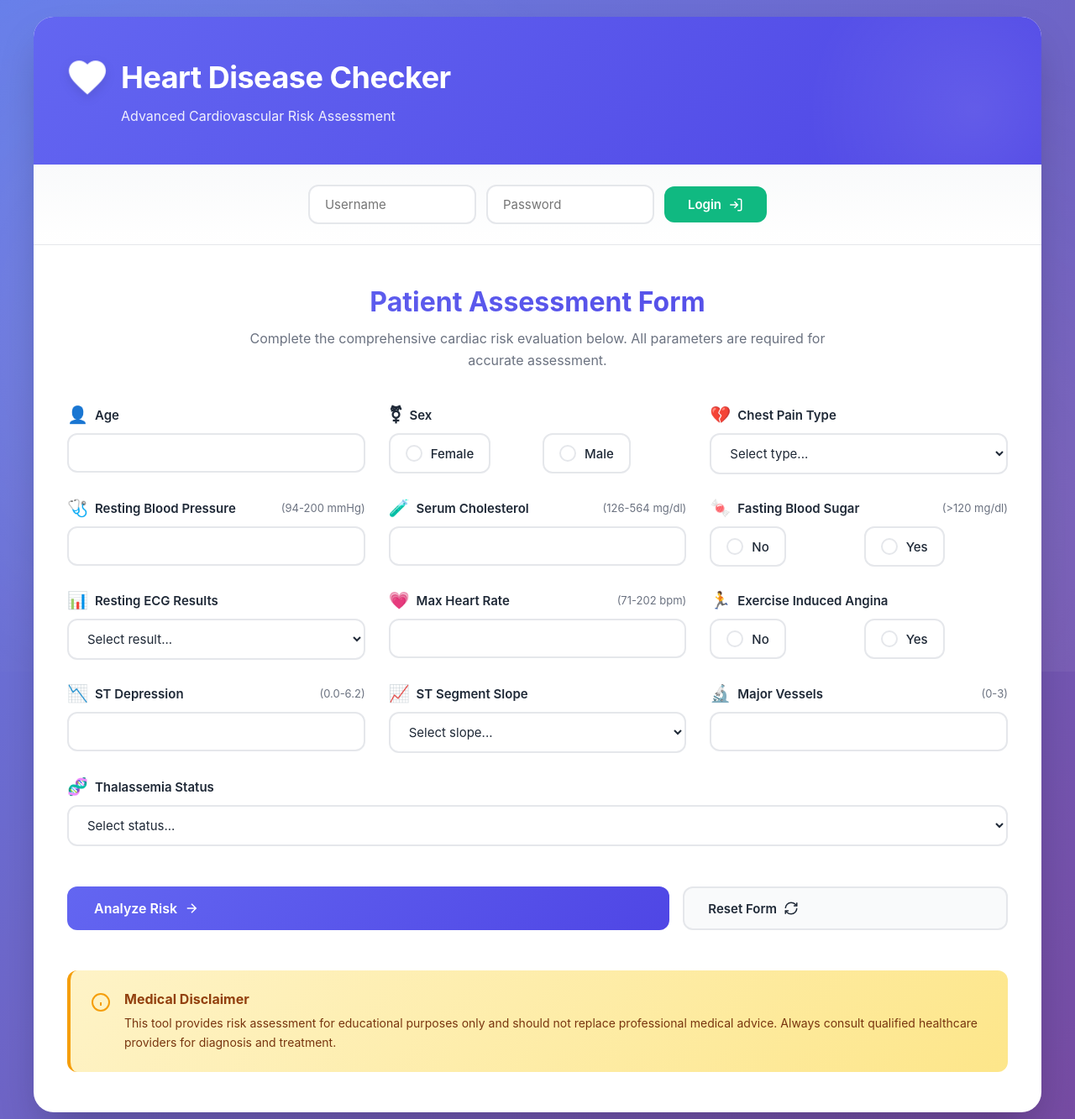
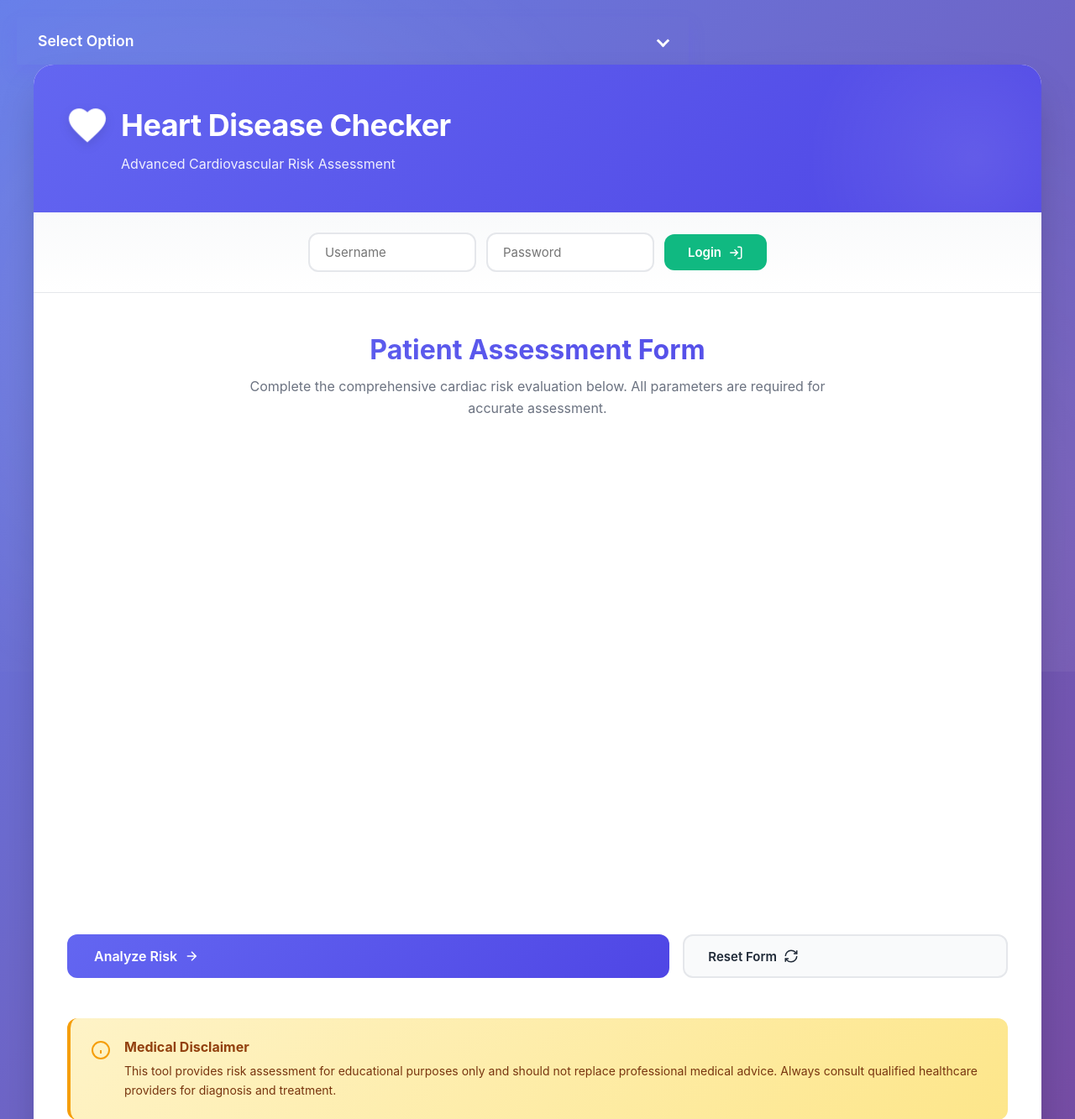
Before and after one commit to madeputrateg/back_end_penambagan, a Flask app: template source/templates/getprediction.html in a window 1280 px wide. Shown: the top 1333 px of the page at 84% size. Run offline with Flask 3, Linux system fonts and the light colour scheme; the template is opened without the code that fills it, so the values that code supplies are empty; parts of the project's set-up code (start-up, migrations or seed data) failed here and were passed over.

Commit message:
fix a view issue

```diff
--- a/source/app.py
+++ b/source/app.py
@@ -21,6 +21,13 @@ app.config['SQLALCHEMY_TRACK_MODIFICATIONS'] = False
 
 #file_upload_path
 app.config["UPLOAD_FOLDER"] = "E:\\tugas_uas_penambangan_data\\source\\upload"
+db.init_app(app)
+with app.app_context():
+    try:
+        db.create_all()
+        print("Database tables initialized successfully!")
+    except Exception as e:
+        print(f"Error creating database: {e}")
 SWAPPER = modelSwapper.modelSwapper(save_route=app.config["UPLOAD_FOLDER"])
 
 
@@ -60,7 +67,8 @@ def login():
 @app.route('/dashboard')
 @login_required
 def dashboard():
-    return f"Hello {current_user.username}! <a href='/logout'>Logout</a>"
+    feedbacks = list(map(lambda x: x.to_dict(),feedbackRepository.get_all_feedback()))
+    return render_template(template_name_or_list="uploadModels.html",feedbacksResult = feedbacks)
 
 # --- AUTHORIZATION EXAMPLE ---
 @app.route('/admin')
@@ -78,8 +86,9 @@ def logout():
     return redirect(url_for('login'))
 
 @app.route('/upload',methods=['GET','POST'])
+@login_required
 def upload_model():
-    feedbacks = feedbackRepository.get_all_feedback()
+    # feedbacks = list(map(lambda x: x.to_dict(),feedbackRepository.get_all_feedback()))
     if request.method == 'POST':
         # if 'file' not in request.files:
         #     flash('No file part')
@@ -106,15 +115,16 @@ def upload_model():
             print(err)
 
 
-    return render_template(template_name_or_list="uploadModels.html")
+    return redirect(url_for("dashboard"))
 
-@app.route('/getModel',methods=['GET','POST'])
+@app.route('/test',methods=['GET','POST'])
 def allModel():
     if request.method == "POST":
         name = request.form["class"]
         model = SWAPPER.getModel(name=name)
         return "success"
-    return '''<form method="post"><input type="text" name="class"><button>test</button></form>'''
+    keys = SWAPPER.getModelKeys()
+    return render_template("getprediction.html")
 
 @app.route('/checkstats',methods=['GET','POST'])
 def checkstats():
@@ -122,7 +132,7 @@ def checkstats():
         jsonData = request.get_json()
         model = SWAPPER.getLoadedModel(jsonData["model"])
         result = model.predict(jsonData)
-        jsonData["target_pred"] = result
+        jsonData["pred_target"] = result
         feedbackRepository.insert_feedback_json(jsonData)
         return jsonify({"result":result})
     obj = {}
@@ -138,7 +148,7 @@ def checkstats():
 
 if __name__ == '__main__':
 
-    db.init_app(app)
+
     with app.app_context():
         SWAPPER.loadSavedModel()
         try:
--- a/source/models/feedback.py
+++ b/source/models/feedback.py
@@ -1,6 +1,8 @@
 from database.db import db
+from sqlalchemy_serializer import SerializerMixin
 
-class feedback(db.Model):
+
+class feedback(db.Model,SerializerMixin):
     id = db.Column(db.Integer, primary_key=True, autoincrement=True)
     age = db.Column(db.Integer, nullable=True)
     sex = db.Column(db.String(10), nullable=True)
--- a/source/repository/feedback.py
+++ b/source/repository/feedback.py
@@ -4,7 +4,7 @@ from models.feedback import feedback
 class feedbackRepository():
 
     @classmethod
-    def get_all_feedback():
+    def get_all_feedback(cls):
         return feedback.query.all()
 
     @classmethod
@@ -53,7 +53,7 @@ class feedbackRepository():
         return new_feedback
 
     @classmethod
-    def insert_feedback_json(self,data):
+    def insert_feedback_json(cls,data):
         """
         Takes a dictionary of data, creates a new feedback object,
         saves it to the database, and returns the created object.
--- a/source/static/css/prediction.css
+++ b/source/static/css/prediction.css
@@ -536,3 +536,97 @@ body {
         width: 100%;
     }
 }
+
+.dropdown-container {
+    width: 100%;
+    max-width: 800px; /* Limits width on very large screens for readability */
+    position: relative;
+    user-select: none;
+}
+
+/* The Header / Trigger */
+.dropdown-trigger {
+    background: var(--primary-gradient);
+    color: white;
+    padding: 18px 25px;
+    border-radius: var(--radius);
+    display: flex;
+    justify-content: space-between;
+    align-items: center;
+    cursor: pointer;
+    font-weight: 600;
+    font-size: 1.1rem;
+    box-shadow: 0 10px 20px rgba(106, 90, 249, 0.2);
+    transition: transform 0.2s ease;
+}
+
+.dropdown-trigger:active {
+    transform: scale(0.99);
+}
+
+/* Arrow Icon */
+.arrow {
+    border: solid white;
+    border-width: 0 3px 3px 0;
+    display: inline-block;
+    padding: 4px;
+    transform: rotate(45deg);
+    transition: transform 0.3s ease;
+}
+
+.dropdown-container.open .arrow {
+    transform: rotate(-135deg);
+}
+
+/* The Menu */
+.dropdown-menu {
+    position: absolute;
+    top: calc(100% + 10px);
+    left: 0;
+    width: 100%;
+    background: white;
+    border-radius: var(--radius);
+    box-shadow: 0 15px 35px rgba(0,0,0,0.1);
+    overflow: hidden;
+    display: none; /* Hidden by default */
+    z-index: 10;
+}
+
+.dropdown-container.open .dropdown-menu {
+    display: block;
+    animation: fadeIn 0.3s ease;
+}
+
+/* Options styling */
+.dropdown-item {
+    padding: 15px 25px;
+    color: var(--text-main);
+    cursor: pointer;
+    transition: background 0.2s;
+    border-bottom: 1px solid #f0f0f0;
+}
+
+.dropdown-item:last-child {
+    border-bottom: none;
+}
+
+.dropdown-item:hover {
+    background-color: #f8f0ff;
+    color: #6a5af9;
+}
+
+/* Header inside the dropdown (like "Eclons" in your image) */
+.dropdown-header {
+    padding: 15px 25px 10px;
+    font-size: 0.85rem;
+    text-transform: uppercase;
+    letter-spacing: 1px;
+    color: #aaa;
+    font-weight: 700;
+    background: #fafafa;
+}
+
+@keyframes fadeIn {
+    from { opacity: 0; transform: translateY(-10px); }
+    to { opacity: 1; transform: translateY(0); }
+}
--- a/source/templates/getprediction.html
+++ b/source/templates/getprediction.html
@@ -8,7 +8,20 @@
   </head>
   <body>
     <div class="background-pattern"></div>
-
+     <div class="dropdown-container" id="myDropdown">
+          <div class="dropdown-trigger">
+              <span id="selected-text">Select Option</span>
+              <i class="arrow"></i>
+          </div>
+          <div class="dropdown-menu">
+              <div class="dropdown-header">Categories</div>
+              <div class="dropdown-item" data-value="option1">Option 1</div>
+              <div class="dropdown-item" data-value="option2">Option 2</div>
+              <div class="dropdown-item" data-value="option3">Option 3</div>
+              <div class="dropdown-header">Advanced</div>
+              <div class="dropdown-item" data-value="long-option">Longer Option Name</div>
+          </div>
+      </div>
     <div class="container">
       <div class="header">
         <div class="header-content">
@@ -43,7 +56,7 @@
 
         <form id="heartForm" onsubmit="handleSubmit(event)">
           <div class="form-grid">
-            <div class="form-group">
+            <div class="form-group age" style="visibility: hidden;">
               <label for="age">
                 <span class="label-icon">👤</span>
                 Age
@@ -53,7 +66,7 @@
               <div class="error-message" id="age-error"></div>
             </div>
 
-            <div class="form-group">
+            <div class="form-group sex" style="visibility: hidden;">
               <label>
                 <span class="label-icon">⚧</span>
                 Sex
@@ -76,7 +89,7 @@
               </div>
             </div>
 
-            <div class="form-group">
+            <div class="form-group cp" style="visibility: hidden;">
               <label for="cp">
                 <span class="label-icon">💔</span>
                 Chest Pain Type
@@ -90,7 +103,7 @@
               </select>
             </div>
 
-            <div class="form-group">
+            <div class="form-group trestbps" style="visibility: hidden;">
               <label for="trestbps">
                 <span class="label-icon">🩺</span>
                 Resting Blood Pressure
@@ -99,7 +112,7 @@
               <input type="number" id="trestbps" name="trestbps" min="94" max="200" required class="modern-input" />
             </div>
 
-            <div class="form-group">
+            <div class="form-group chol" style="visibility: hidden;">
               <label for="chol">
                 <span class="label-icon">🧪</span>
                 Serum Cholesterol
@@ -108,7 +121,7 @@
               <input type="number" id="chol" name="chol" min="126" max="564" required class="modern-input" />
             </div>
 
-            <div class="form-group">
+            <div class="form-group fbs" style="visibility: hidden;">
               <label>
                 <span class="label-icon">🍬</span>
                 Fasting Blood Sugar
@@ -132,7 +145,7 @@
               </div>
             </div>
 
-            <div class="form-group">
+            <div class="form-group restecg" style="visibility: hidden;">
               <label for="restecg">
                 <span class="label-icon">📊</span>
                 Resting ECG Results
@@ -145,7 +158,7 @@
               </select>
             </div>
 
-            <div class="form-group">
+            <div class="form-group thalach" style="visibility: hidden;">
               <label for="thalach">
                 <span class="label-icon">💗</span>
                 Max Heart Rate
@@ -154,7 +167,7 @@
               <input type="number" id="thalach" name="thalach" min="71" max="202" required class="modern-input" />
             </div>
 
-            <div class="form-group">
+            <div class="form-group exang" style="visibility: hidden;">
               <label>
                 <span class="label-icon">🏃</span>
                 Exercise Induced Angina
@@ -177,7 +190,7 @@
               </div>
             </div>
 
-            <div class="form-group">
+            <div class="form-group oldpeak" style="visibility: hidden;">
               <label for="oldpeak">
                 <span class="label-icon">📉</span>
                 ST Depression
@@ -186,7 +199,7 @@
               <input type="number" id="oldpeak" name="oldpeak" min="0" max="6.2" step="0.1" required class="modern-input" />
             </div>
 
-            <div class="form-group">
+            <div class="form-group slope" style="visibility: hidden;">
               <label for="slope">
                 <span class="label-icon">📈</span>
                 ST Segment Slope
@@ -199,7 +212,7 @@
               </select>
             </div>
 
-            <div class="form-group">
+            <div class="form-group ca" style="visibility: hidden;">
               <label for="ca">
                 <span class="label-icon">🔬</span>
                 Major Vessels
@@ -208,7 +221,7 @@
               <input type="number" id="ca" name="ca" min="0" max="3" required class="modern-input" />
             </div>
 
-            <div class="form-group full-width">
+            <div class="form-group full-width thal" style="visibility: hidden;">
               <label for="thal">
                 <span class="label-icon">🧬</span>
                 Thalassemia Status
@@ -263,8 +276,63 @@
           </div>
         </div>
       </div>
+
     </div>
 
-    <script src="script.js"></script>
+
   </body>
+  <script >
+    function handleLogin() {
+      const username = document.getElementById("username").value;
+      const password = document.getElementById("password").value;
+      form = new FormData();
+      form.append("username",username);
+      form.append("password",password);
+      // if (username && password) {
+      //   alert("✓ Login successful! Welcome, " + username);
+      // } else {
+      //   alert("⚠ Please enter both username and password");
+      // }
+      fetch("/login",{
+        method: "POST",
+        headers:{
+          'Content_type':"multipart/form-data"
+        },
+        body: form
+      }).then(res =>{
+          console.log(res)
+          if(res.url){
+            window.location.href = res.url
+          }
+        }
+      )
+    }
+    const heartForm = document.getElementById("heartForm")
+    // const allId = heartForm
+    const dropdown = document.getElementById('myDropdown');
+    const trigger = dropdown.querySelector('.dropdown-trigger');
+    const items = dropdown.querySelectorAll('.dropdown-item');
+    const selectedText = document.getElementById('selected-text');
+
+    // Toggle Menu
+    trigger.addEventListener('click', () => {
+        dropdown.classList.toggle('open');
+    });
+
+    // Handle Selection
+    items.forEach(item => {
+        item.addEventListener('click', () => {
+            selectedText.innerText = item.innerText;
+            dropdown.classList.remove('open');
+            console.log("Selected value:", item.getAttribute('data-value'));
+        });
+    });
+
+    // Close if clicked outside
+    window.addEventListener('click', (e) => {
+        if (!dropdown.contains(e.target)) {
+            dropdown.classList.remove('open');
+        }
+    });
+  </script>
 </html>
--- a/source/templates/uploadModels.html
+++ b/source/templates/uploadModels.html
@@ -180,11 +180,7 @@
         container.appendChild(div);
     }
 
-    const heartData = [
-    { id: 1, age: 63, sex: "Male", fbs: "True", restecg: "Normal", exang: "No", oldpeak: 2.3, cp: "Typical", chol: 233, trestbps: 145, slope: "Down", ca: 0, thal: "Fixed", target: "Yes", pred_target: "Yes", valid: true },
-    { id: 2, age: 37, sex: "Male", fbs: "False", restecg: "ST-T", exang: "No", oldpeak: 3.5, cp: "Asymptomatic", chol: 250, trestbps: 130, slope: "Down", ca: 0, thal: "Normal", target: "Yes", pred_target: "No", valid: false },
-    // ... add more objects here
-    ];
+    const heartData = {{ feedbacksResult|tojson }};
 
     let currentPage = 1;
     const rowsPerPage = 5;
```
Also changed, not shown: source/upload/machine_models/3ca2b077-69d6-4867-8d12-7877bf3fd8cc.py (added, +19 -0 lines), source/upload/machine_models/40e31200-16f6-46f4-928d-c8ddf64642dd.py (added, +18 -0 lines), source/upload/machine_models/8f9dac82-8f01-48b8-933a-9e6d1ba37c3d.py (added, +19 -0 lines), source/upload/machine_models/b31c445d-b66f-4637-a1af-9e8eef3f53b8.py (added, +19 -0 lines), 4 other files.
